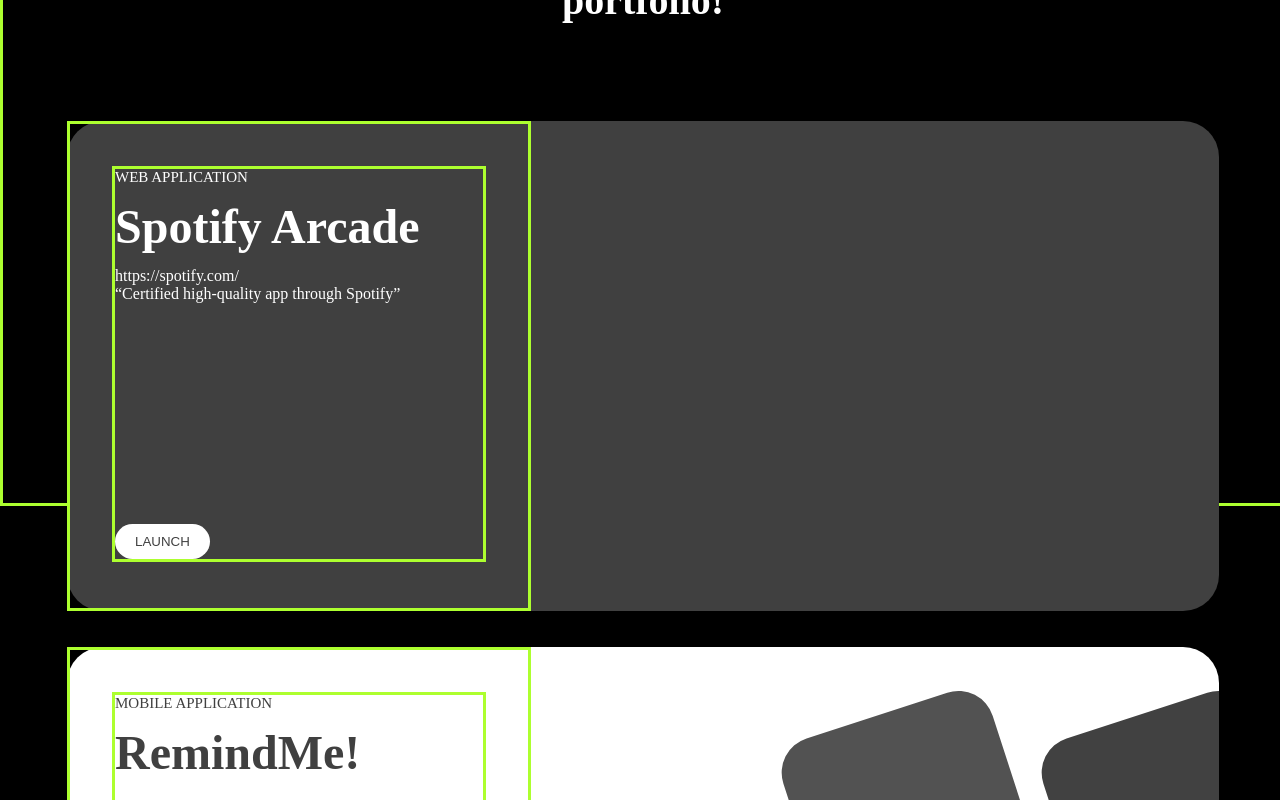
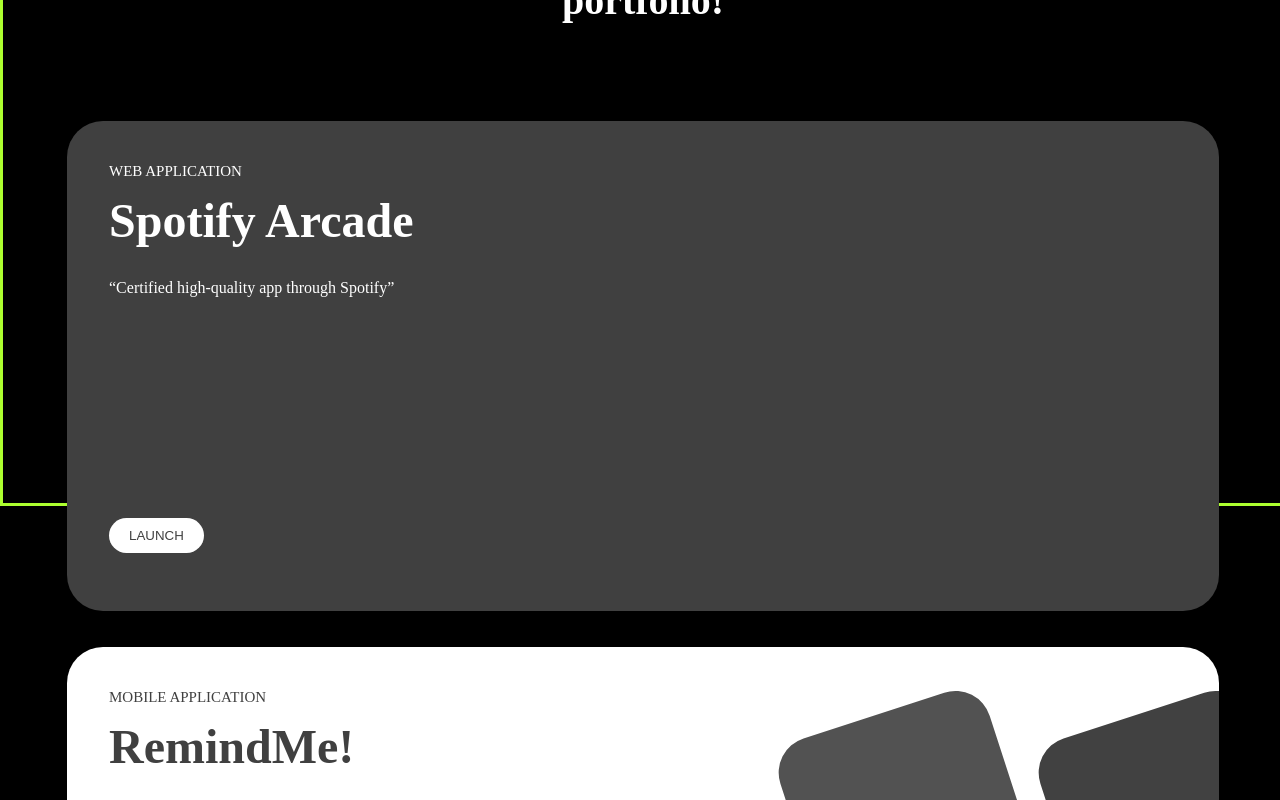
Before and after one commit to seazhur/WebDeveloper, an Angular app in the folder client/: page / in a window 1280 px wide. Shown: the part 2400-3200 px from the top of the page. Built offline with nearby package versions, Linux system fonts and the light colour scheme; a web font is replaced by a local one.

Commit message:
Fixed open button for projects

```diff
--- a/client/src/app/project/project.component.html
+++ b/client/src/app/project/project.component.html
@@ -6,9 +6,9 @@
     'background-color': version == '1' ? '#404040' : '#ffffff'
   }"
 >
-  <div class="flex-child box-1 selected1">
+  <div class="flex-child box-1">
     <div
-      class="description selected1"
+      class="description"
       [ngStyle]="{
         color: version == '1' ? '#ffffff' : '#404040'
       }"
@@ -20,9 +20,6 @@
 
       <p class="large"></p>
       <!-- Multiplayer compatability -->
-
-      <!-- <br /> -->
-      {{ url }}
       <br />
       {{ comments }}
       <br />
@@ -33,6 +30,7 @@
           'background-color': version == '1' ? '#ffffff' : '#404040',
           color: version == '1' ? '#404040' : '#ffffff'
         }"
+        (click)="open(url)"
       >
         LAUNCH
       </button>
--- a/client/src/app/project/project.component.scss
+++ b/client/src/app/project/project.component.scss
@@ -93,6 +93,7 @@
   padding: 10px 20px;
   border: none;
   border-radius: 20px;
+  cursor: pointer;
 }
 
 .large {
--- a/client/src/app/project/project.component.ts
+++ b/client/src/app/project/project.component.ts
@@ -12,4 +12,9 @@
   @Input() url: string;
   @Input() comments: string[];
   @Input() images: string[];
+
+  open(url: string) {
+    // the url,html tag should be called from here , how ?
+    window.open(url);
+  }
 }
```
